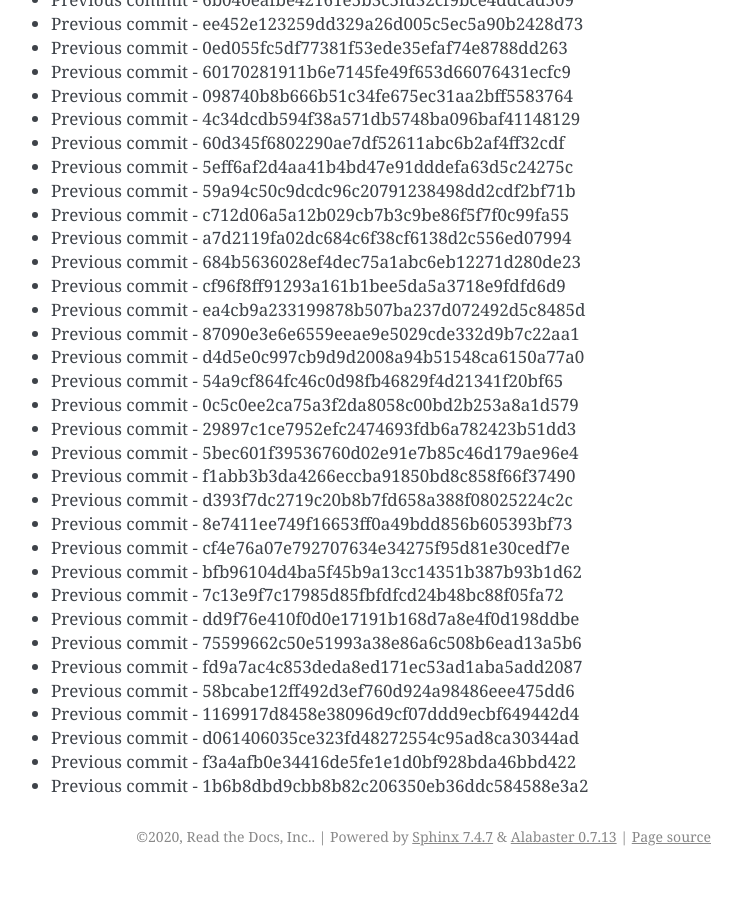
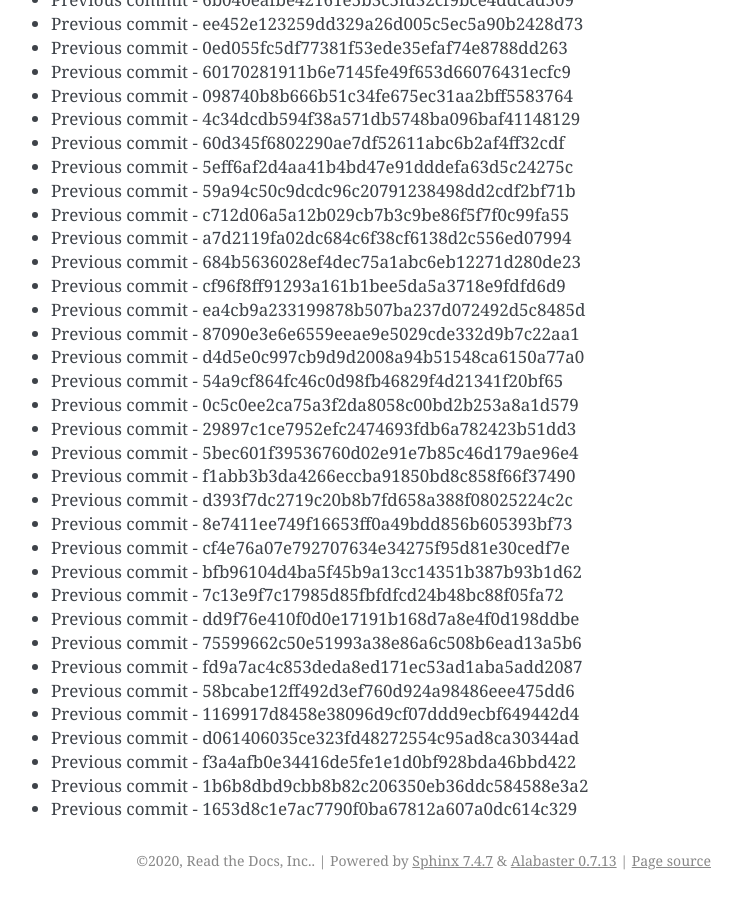
Before and after one commit to readthedocs/rtd-git-stresstest, a Sphinx documentation site: the page built from docs/updates.rst, in a window 1280 px wide and 900 px high, scrolled down 55031 px. Shown: the whole window, without its empty margins (399-1141 px from the left). Built offline with Sphinx 7.4.7, drawn with Linux system fonts in a browser that asks for light colours; before the commit the page ends 55907 px from its top, so only the background shows below that.

Commit message:
Generating commit from previous: 1653d8c1e7ac7790f0ba67812a607a0dc614c329

```diff
--- a/docs/updates.rst
+++ b/docs/updates.rst
@@ -2344,3 +2344,4 @@ It can be tested for any performance characteristics.
 * Previous commit - d061406035ce323fd48272554c95ad8ca30344ad
 * Previous commit - f3a4afb0e34416de5fe1e1d0bf928bda46bbd422
 * Previous commit - 1b6b8dbd9cbb8b82c206350eb36ddc584588e3a2
+* Previous commit - 1653d8c1e7ac7790f0ba67812a607a0dc614c329
```
